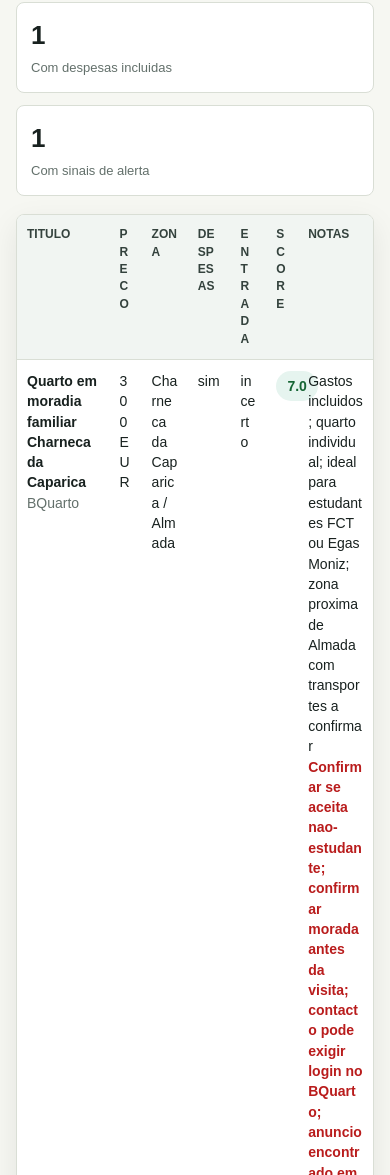
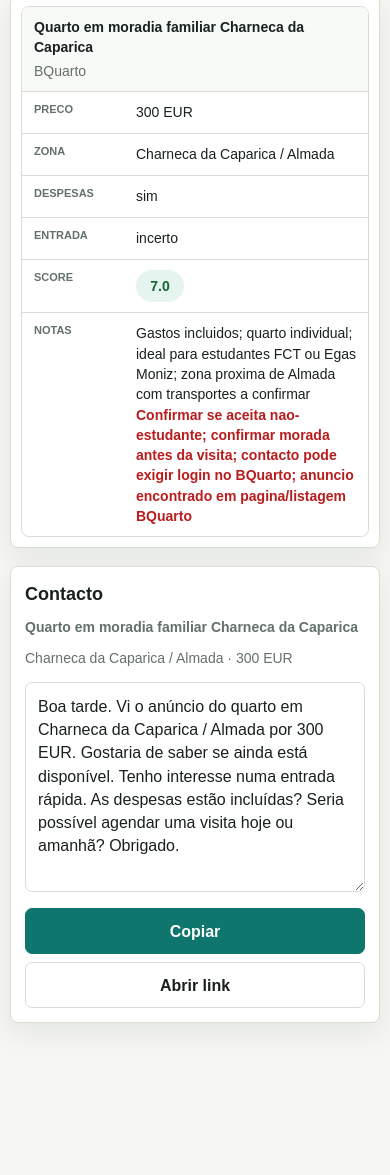
Before and after one commit to Perceptionnn/encontrar-quarto, a plain HTML site: page index.html in a window 390 px wide. Shown: the part 825-2000 px from the top of the page. After the commit the page ends 1888 px from the top, so only its background shows below. Drawn offline with Linux system fonts and the light colour scheme.

Commit message:
Make dashboard mobile friendly and update max price

```diff
--- a/index.html
+++ b/index.html
@@ -3,7 +3,7 @@
 <head>
   <meta charset="utf-8">
   <meta name="viewport" content="width=device-width, initial-scale=1">
-  <title>Quartos Almada ate 300 EUR</title>
+  <title>Quartos Almada ate 380 EUR</title>
   <style>
     :root {
       --bg: #f6f7f2;
@@ -247,6 +247,10 @@
       text-align: center;
     }
 
+    .mobile-label {
+      display: none;
+    }
+
     .file-row {
       display: flex;
       gap: 10px;
@@ -268,13 +272,130 @@
         position: static;
       }
     }
+
+    @media (max-width: 720px) {
+      .wrap {
+        width: min(100% - 20px, 680px);
+      }
+
+      .topbar {
+        align-items: stretch;
+        flex-direction: column;
+        padding: 14px 0;
+      }
+
+      .toolbar {
+        gap: 12px;
+        padding: 12px;
+      }
+
+      input,
+      select,
+      button {
+        min-height: 46px;
+        height: auto;
+      }
+
+      .stats {
+        grid-template-columns: repeat(2, 1fr);
+        gap: 8px;
+      }
+
+      .stat {
+        min-height: 74px;
+        padding: 12px;
+      }
+
+      .stat strong {
+        font-size: 22px;
+      }
+
+      table,
+      thead,
+      tbody,
+      tr,
+      td {
+        display: block;
+        width: 100%;
+      }
+
+      thead {
+        display: none;
+      }
+
+      tbody {
+        display: grid;
+        gap: 10px;
+        padding: 10px;
+      }
+
+      tr {
+        border: 1px solid var(--line);
+        border-radius: 8px;
+        background: #fff;
+        overflow: hidden;
+      }
+
+      tr:hover {
+        background: #fff;
+      }
+
+      td {
+        display: grid;
+        grid-template-columns: 92px 1fr;
+        gap: 10px;
+        min-height: 42px;
+        padding: 10px 12px;
+        border-bottom: 1px solid var(--line);
+        font-size: 14px;
+      }
+
+      td:last-child {
+        border-bottom: 0;
+      }
+
+      td:first-child {
+        grid-template-columns: 1fr;
+        gap: 4px;
+        background: #f7faf7;
+      }
+
+      .mobile-label {
+        display: block;
+        color: var(--muted);
+        font-size: 11px;
+        font-weight: 800;
+        text-transform: uppercase;
+      }
+
+      td:first-child .mobile-label {
+        display: none;
+      }
+
+      .score {
+        width: 48px;
+        height: 32px;
+      }
+
+      .side {
+        padding: 14px;
+      }
+
+      textarea {
+        min-height: 210px;
+      }
+
+      .actions {
+        flex-direction: column;
+      }
+    }
   </style>
 </head>
 <body>
   <header>
     <div class="wrap topbar">
       <div>
-        <h1>Quartos em Almada ate 300 EUR</h1>
+        <h1>Quartos em Almada ate 380 EUR</h1>
         <p class="sub">Resultados filtrados, riscos visiveis e mensagens prontas para aprovação manual.</p>
         <p class="sub" id="loadStatus">A carregar CSV publicado...</p>
       </div>
@@ -449,13 +570,13 @@
         const tr = document.createElement("tr");
         tr.tabIndex = 0;
         tr.innerHTML = `
-          <td><strong>${escapeHtml(item.titulo || "")}</strong><br><span class="muted">${escapeHtml(item.source || "")}</span></td>
-          <td>${escapeHtml(item.preco || "")} EUR</td>
-          <td>${escapeHtml(item.zona || "incerto")}</td>
-          <td>${escapeHtml(item.despesas_incluidas || "incerto")}</td>
-          <td>${escapeHtml(item.entrada_disponivel || "incerto")}</td>
-          <td><span class="score">${escapeHtml(item.pontuacao_compatibilidade || "0")}</span></td>
-          <td>${escapeHtml(item.observacoes_importantes || "sem notas")}<br><span class="risk">${escapeHtml(item.riscos_sinais_alerta || "")}</span></td>
+          <td><span class="mobile-label">Titulo</span><strong>${escapeHtml(item.titulo || "")}</strong><span class="muted">${escapeHtml(item.source || "")}</span></td>
+          <td><span class="mobile-label">Preco</span><span>${escapeHtml(item.preco || "")} EUR</span></td>
+          <td><span class="mobile-label">Zona</span><span>${escapeHtml(item.zona || "incerto")}</span></td>
+          <td><span class="mobile-label">Despesas</span><span>${escapeHtml(item.despesas_incluidas || "incerto")}</span></td>
+          <td><span class="mobile-label">Entrada</span><span>${escapeHtml(item.entrada_disponivel || "incerto")}</span></td>
+          <td><span class="mobile-label">Score</span><span class="score">${escapeHtml(item.pontuacao_compatibilidade || "0")}</span></td>
+          <td><span class="mobile-label">Notas</span><span>${escapeHtml(item.observacoes_importantes || "sem notas")}<br><span class="risk">${escapeHtml(item.riscos_sinais_alerta || "")}</span></span></td>
         `;
         tr.addEventListener("click", () => selectListing(item));
         tr.addEventListener("keydown", event => {
```
